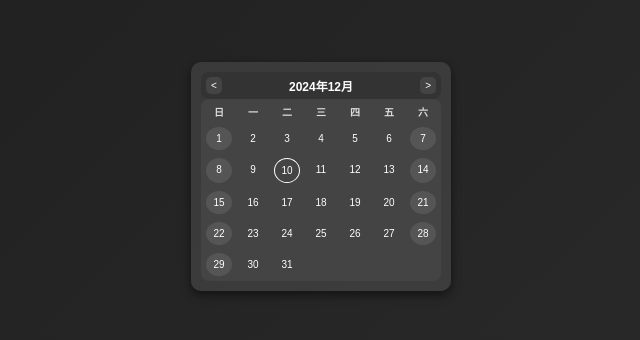
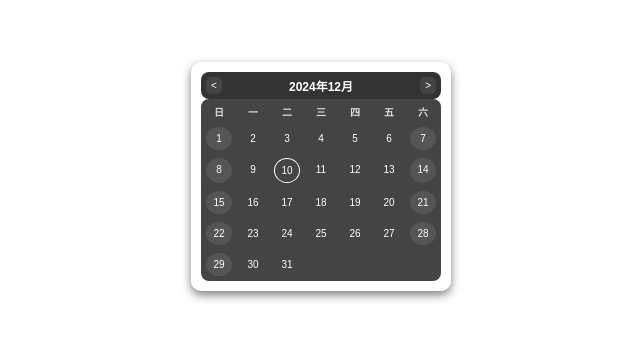
Before and after one commit to Jammyooo/Calendar, a plain HTML site: page index.html in a window 1280 px wide. Shown: the part 224-564 px from the top of the page, without its empty margins (319-959 px from the left). Drawn offline with Linux system fonts and the light colour scheme.

Commit message:
Update index.html

```diff
--- a/index.html
+++ b/index.html
@@ -12,7 +12,6 @@
             align-items: center;
             height: 100vh;
             margin: 0;
-            background: linear-gradient(135deg, #1e1e1e, #2c2c2c);
         }
         .calendar-card {
             background: rgba(255, 255, 255, 0.1); /* 卡片透明背景 */
```
